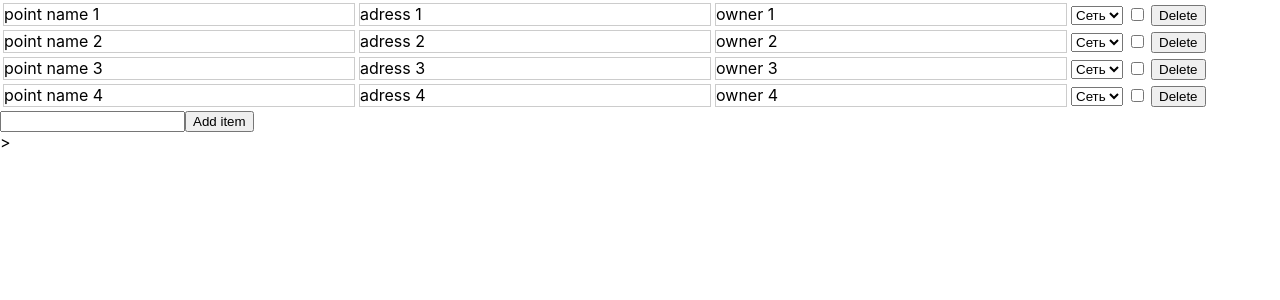
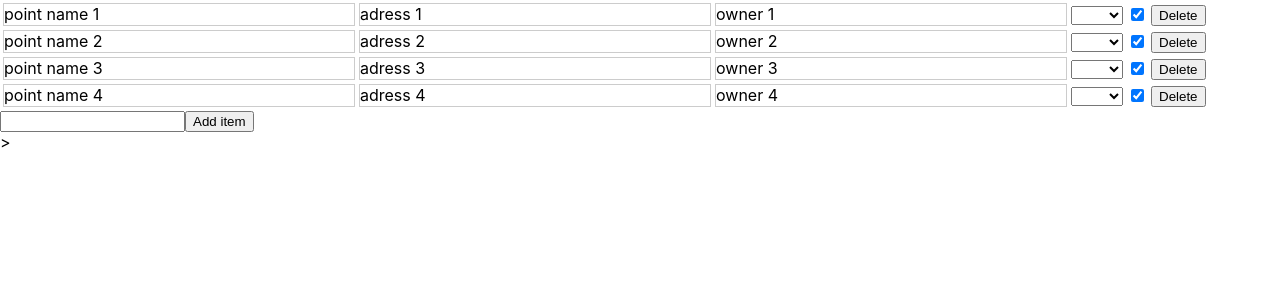
Before and after one commit to SunSide7/ReactApp, a React (Create React App) app: page / in a window 1280 px wide. Shown: the top 300 px of the page. Built offline with nearby package versions, Linux system fonts and the light colour scheme.

Commit message:
commit #41: Checkbox And Select edited

```diff
--- a/src/components/TableRow/TableRow.js
+++ b/src/components/TableRow/TableRow.js
@@ -4,6 +4,9 @@ import Field from '../Field/Field'
 import { connect } from 'react-redux'
 
 class TableRow extends Component {
+
+	selectRef = React.createRef()
+	inputRef = React.createRef()
 
 	onChangeValue = (value, item, keyName) => {
 
@@ -21,6 +24,16 @@ class TableRow extends Component {
 
 	}
 
+	componentDidMount() {
+
+		console.log("From TableRow:", this.selectRef.current.options[0].value, this.inputRef.current.checked)
+		console.log("From TableRow:", this.selectRef.current)
+		console.log("From TableRow:", this.selectRef.current.options[this.selectRef.current.selectedIndex].value)
+
+		// this.selectRef.current.
+
+	}
+
 	render() {
 
 		const outletInfo = {
@@ -30,6 +43,7 @@ class TableRow extends Component {
 			type: this.props.type,
 			isActive: this.props.isActive,
 		}
+
 
 		return (
 			<tr>
@@ -65,10 +79,12 @@ class TableRow extends Component {
 					/>
 				</td>
 
+
+
 				<td>
 					{/* { this.props.age } */}
-					<select name="" id="" defaultValue="default">
-						{/* { true && <option disabled selected hidden value="default"></option> } */}
+					<select ref={this.selectRef} defaultValue="default">
+						{ true && <option disabled hidden value="default"></option> }
 						<option value="option_1">Сеть</option>
 						<option value="option_2">ИП</option>
 					</select>
@@ -76,8 +92,15 @@ class TableRow extends Component {
 
 				<td>
 					{/* { this.props.age } */}
-					<input checked={false} type="checkbox"/>
+					<input
+						ref={this.inputRef}
+						checked={true}
+						type="checkbox"
+						onChange={event => console.log(event.target.checked)}
+					/>
 				</td>
+
+
 
 				{/* <td>
 					<Field />
```
